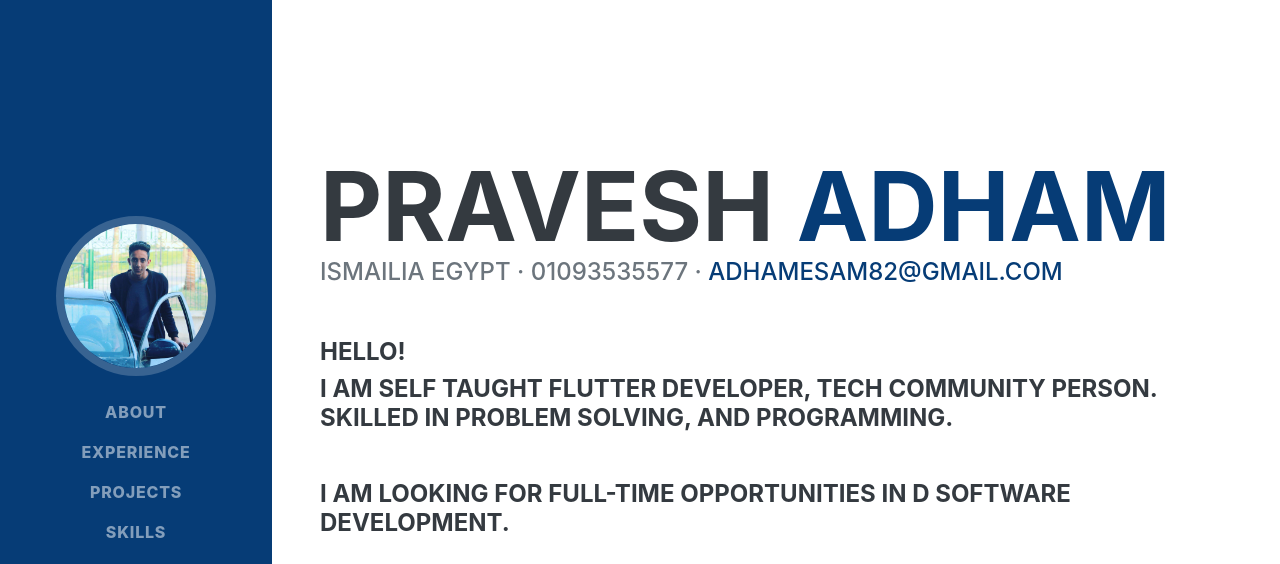
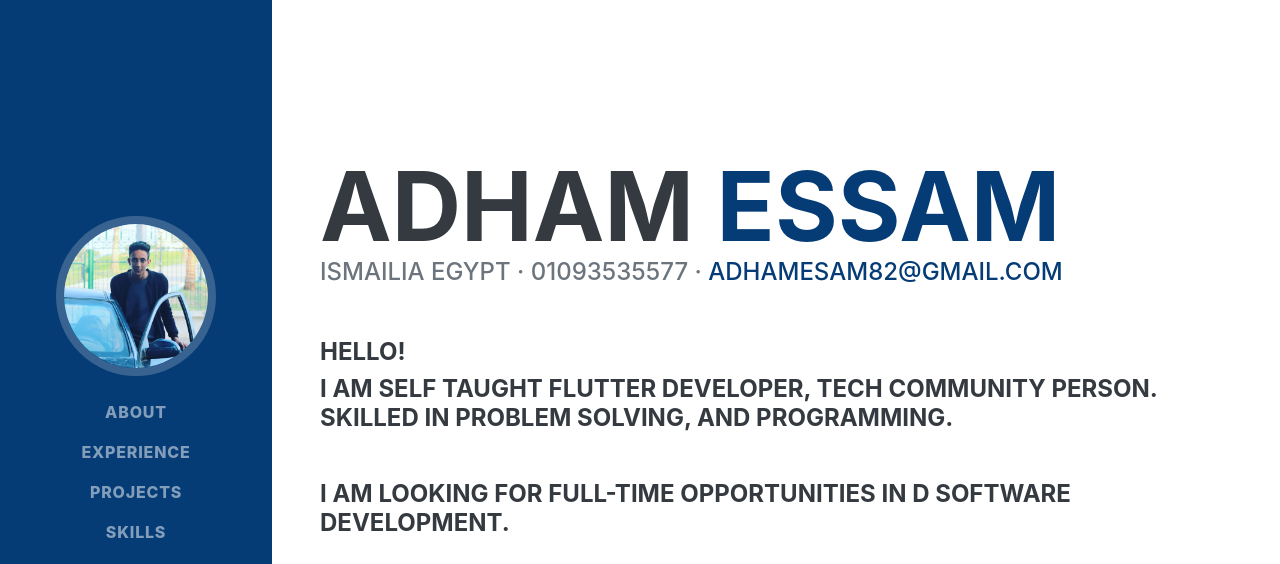
Before and after one commit to AdhamEssam/AdhamEssam.github.io, a plain HTML site: page index.html in a window 1280 px wide. Shown: the top 564 px of the page. Drawn offline with nearby package versions, Linux system fonts and the light colour scheme; a web font is replaced by a local one.

Commit message:
updating

```diff
--- a/index.html
+++ b/index.html
@@ -42,7 +42,7 @@
         <!-- About-->
         <section class="resume-section" id="about">
             <div class="resume-section-content">
-                <h1 class="mb-0">Pravesh <span class="text-primary">Adham</span></h1>
+                <h1 class="mb-0">Adham <span class="text-primary">Essam</span></h1>
                 <div class="subheading mb-5">Ismailia Egypt · 01093535577 · <a
                         href="mailto:adhamesam82@gmail.com">adhamesam82@gmail.com</a></div>
                 <h4 class="hero__title">Hello!</h4>
```
